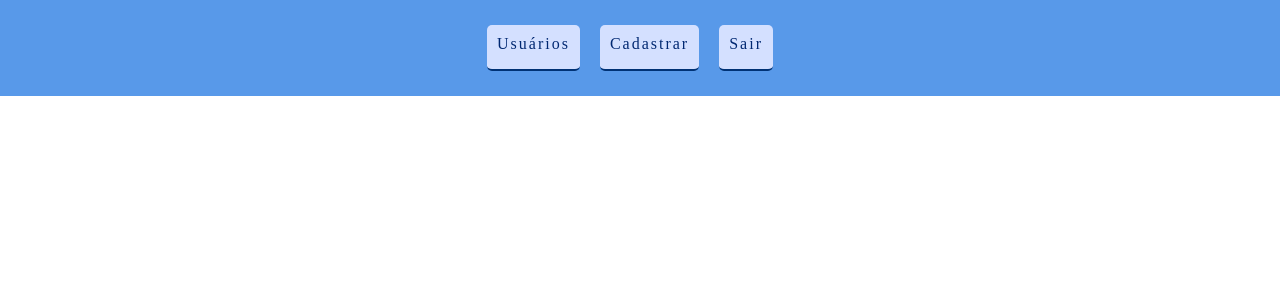
After one commit to GabrielCiolin/Trabalho-de-Web, a PHP site: page /Telas/tela_home_nav.html in a window 1280 px wide. The commit adds this page. Shown: the top 300 px of the page. Run offline with PHP 8.4, Linux system fonts and the light colour scheme.

Commit message:
Esboço da Nav-Bar

```diff
--- /dev/null
+++ b/Telas/tela_home_nav.html
@@ -0,0 +1,30 @@
+<!DOCTYPE html>
+<html lang="pt-br">
+<head>
+    <meta charset="UTF-8">
+    <meta http-equiv="X-UA-Compatible" content="IE=edge">
+    <meta name="viewport" content="width=device-width, initial-scale=1.0">
+
+    <link rel="stylesheet" href="../styles/style_nav.css">
+
+    <title>Trabalho de Web - HOME</title>
+
+</head>
+
+
+<body>
+   <div class="container">
+        <div class="nav_pages">
+            <ul>
+                <li><a href="">Usuários</a></li>
+                <li><a href="">Cadastrar</a></li>
+                <li><a href="">Sair</a></li>
+            </ul>
+
+
+        </div>
+    </div>
+
+
+</body>
+</html>
--- a/Telas/tela_login.html
+++ b/Telas/tela_login.html
@@ -1,5 +1,5 @@
 <!DOCTYPE html>
-<html lang="en">
+<html lang="pt-br">
 <head>
     <meta charset="UTF-8">
     <meta http-equiv="X-UA-Compatible" content="IE=edge">
--- a/styles/style.css
+++ b/styles/style.css
@@ -24,7 +24,7 @@ body{
 }
 
 .conteudo-login{
-            position: absolute;
+        position: absolute;
         top: 50%;
         left: 50%;
         margin-right: -50%;
--- /dev/null
+++ b/styles/style_nav.css
@@ -0,0 +1,49 @@
+@import url('https://fonts.googleapis.com/css2?family=Rubik&display=swap');
+
+*{
+    margin: 0;
+    padding: 0;
+}
+
+a {
+    color: rgb(0, 40, 114);
+    text-decoration: none;
+    transition: 0.3s;
+}
+
+.nav_pages a:hover{
+    opacity: 0.6;
+}
+
+.nav_pages ul li:hover {
+    transform: scale(1.1);
+    transition: 0.4s;
+}
+
+.nav_pages {
+    background: rgb(88, 153, 233);
+    justify-content: center;
+    height: 12vh;
+    list-style: none;
+    display: flex;
+
+}
+
+
+.nav_pages ul{
+    list-style: none;
+    text-align: center;
+    display: flex;
+    margin: 25px;
+}
+
+.nav_pages li {
+    letter-spacing: 2px;
+    margin-right: 20px;
+    border-bottom: 2px solid rgb(0, 50, 117);
+    padding: 10px;
+    background-color: rgb(212, 224, 255);
+    color: rgb(43, 70, 137);
+    border-radius: 5px;
+
+}
```
